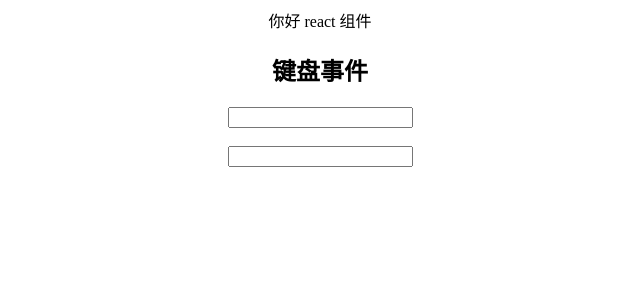
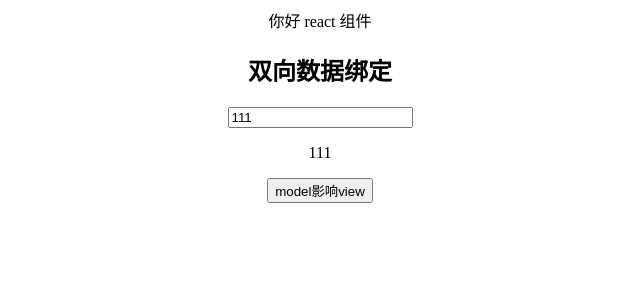
Before and after one commit to pjhuc/reactdemo_01, a React (Create React App) app: page / in a window 1280 px wide. Shown: the top 300 px of the page, without its empty margins (320-960 px from the left). Built offline with nearby package versions, Linux system fonts and the light colour scheme.

Commit message:
简易双向数据绑定

```diff
--- a/src/App.js
+++ b/src/App.js
@@ -3,6 +3,7 @@ import './assets/css/App.css';
 import Home from './components/Home';
 import News from './components/News';
 import ListD from './components/List';
+import ToDoList from './components/ToDoList';
 
 function App() {
   return (
@@ -10,7 +11,8 @@ function App() {
       你好 react 组件
       {/* <Home/> */}
       {/* <News /> */}
-      <ListD/>
+      {/* <ListD/> */}
+      <ToDoList/>
     </div>
   );
 }
--- /dev/null
+++ b/src/components/ToDoList.js
@@ -0,0 +1,34 @@
+import React, {Component } from 'react';
+
+import '../assets/css/index.css'
+/* 双向数据绑定 */
+export default class ToDoList extends Component{
+    constructor(props){
+        super(props);
+        this.state={
+            username:'111'
+        }
+    }
+    inputVlaue=(e)=>{
+        this.setState({
+            username:e.target.value
+        })
+    }
+    changeUserName=()=>{
+        this.setState({
+            username:'李四'
+        })
+    }
+    render(){
+        return (
+        <div>
+            <h2>双向数据绑定</h2>
+            {/* model改变影响View  view改变反过来影响model */}
+            <input onChange={this.inputVlaue} value={this.state.username} />
+            <p>{this.state.username}</p>
+            {/* state中的值改变，就会重新渲染页面 */}
+            <button onClick={this.changeUserName}>model影响view</button>
+        </div>
+        )
+    }
+}
```
